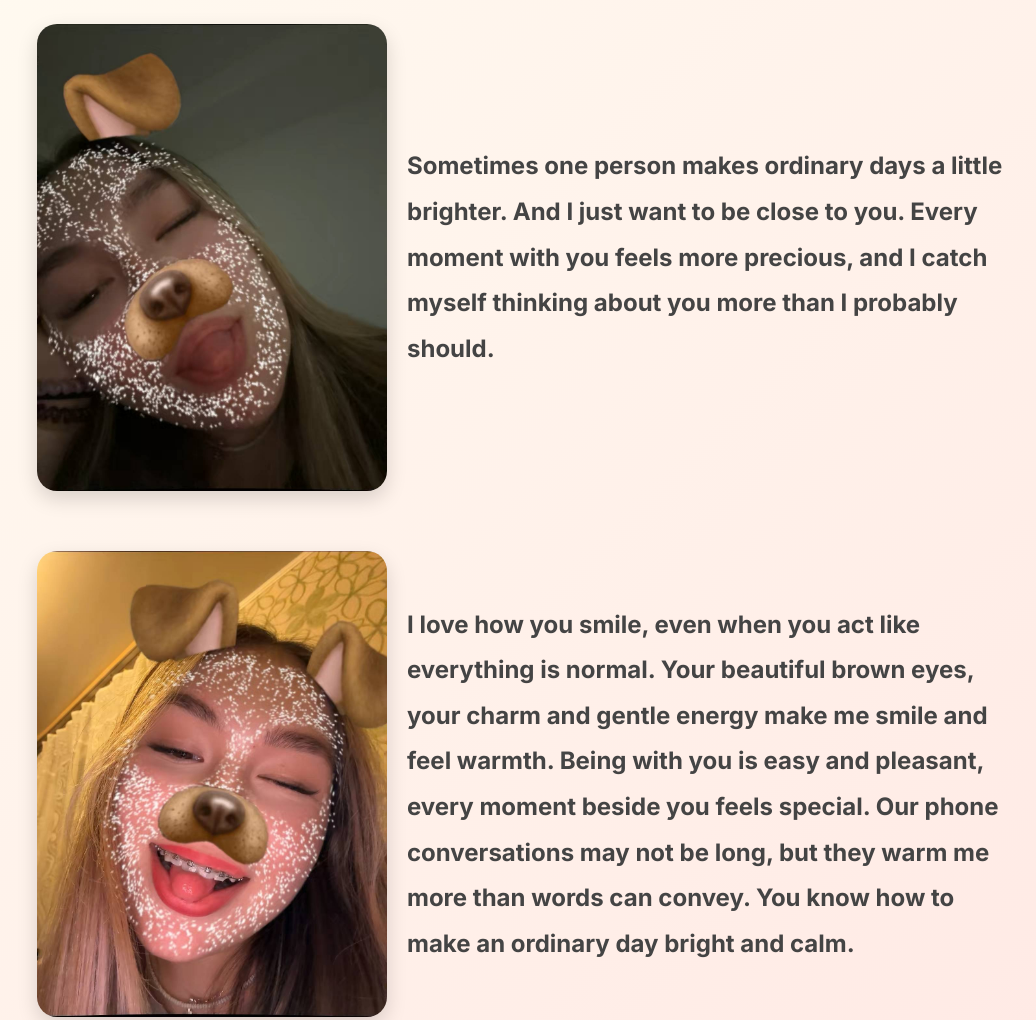
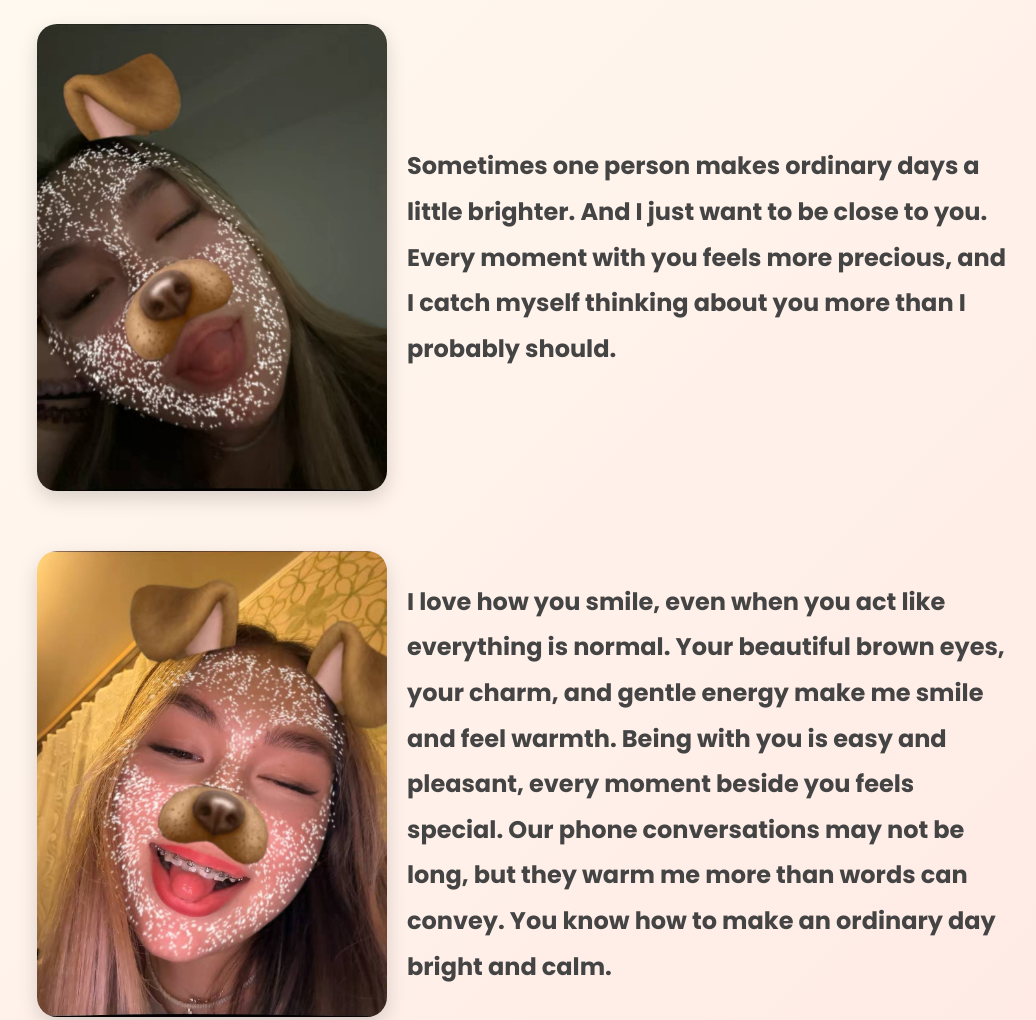
Before and after one commit to 880istina-tech/for-you, a plain HTML site: page index.html in a window 1280 px wide. Shown: the top 1020 px of the page, without its empty margins (103-1139 px from the left). Drawn offline with Linux system fonts and the light colour scheme.

Commit message:
Update index.html

```diff
--- a/index.html
+++ b/index.html
@@ -4,11 +4,11 @@
   <meta charset="UTF-8">
   <meta name="viewport" content="width=device-width, initial-scale=1.0">
   <title>for you</title>
-  <link href="https://fonts.googleapis.com/css2?family=Inter:wght@700&display=swap" rel="stylesheet">
+  <link href="https://fonts.googleapis.com/css2?family=Poppins:wght@700&display=swap" rel="stylesheet">
   <style>
     body {
       margin: 0;
-      font-family: 'Inter', sans-serif;
+      font-family: 'Poppins', sans-serif;
       font-weight: 700;
       background: linear-gradient(135deg, #fffaf0, #ffe4e1);
       color: #111;
@@ -74,7 +74,7 @@
       <img src="photo2.jpg">
       <div class="text">
         I love how you smile, even when you act like everything is normal.
-        Your beautiful brown eyes, your charm and gentle energy make me smile and feel warmth.
+        Your beautiful brown eyes, your charm, and gentle energy make me smile and feel warmth.
         Being with you is easy and pleasant, every moment beside you feels special.
         Our phone conversations may not be long, but they warm me more than words can convey.
         You know how to make an ordinary day bright and calm.
```
